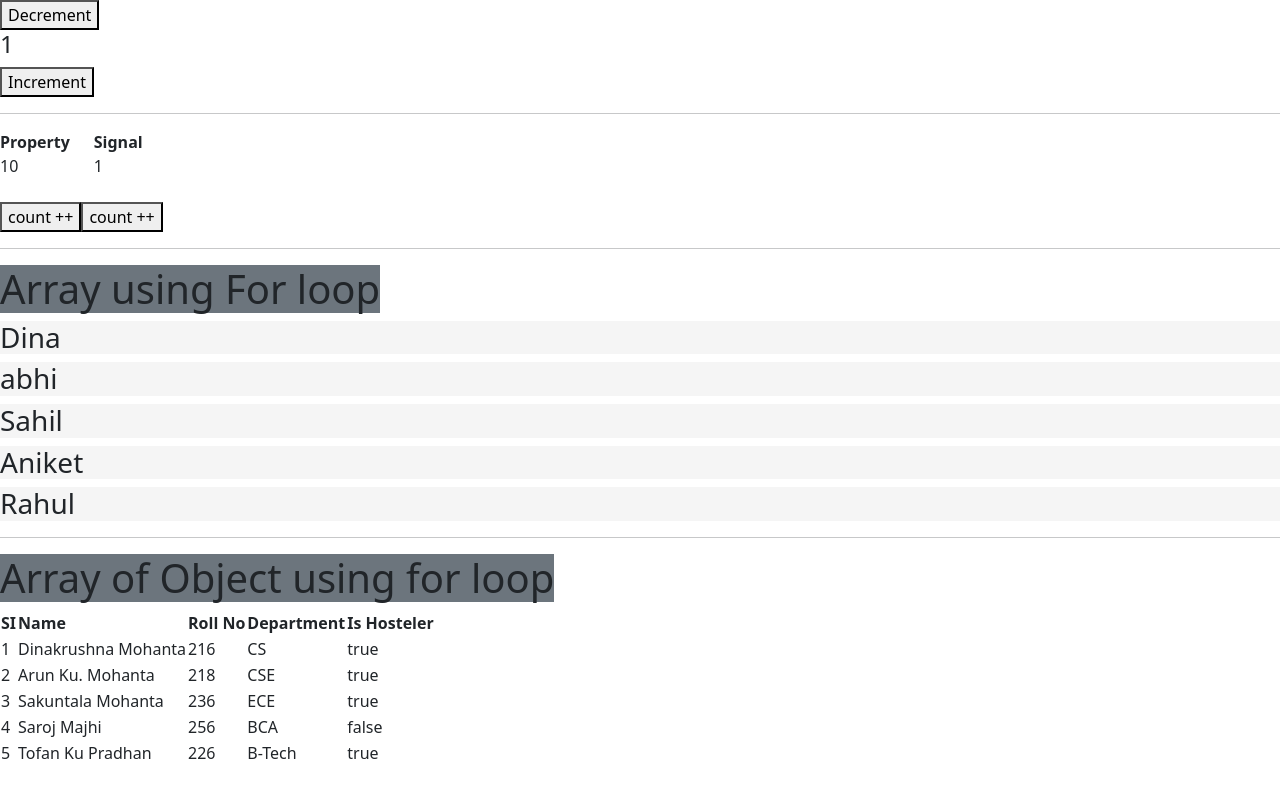
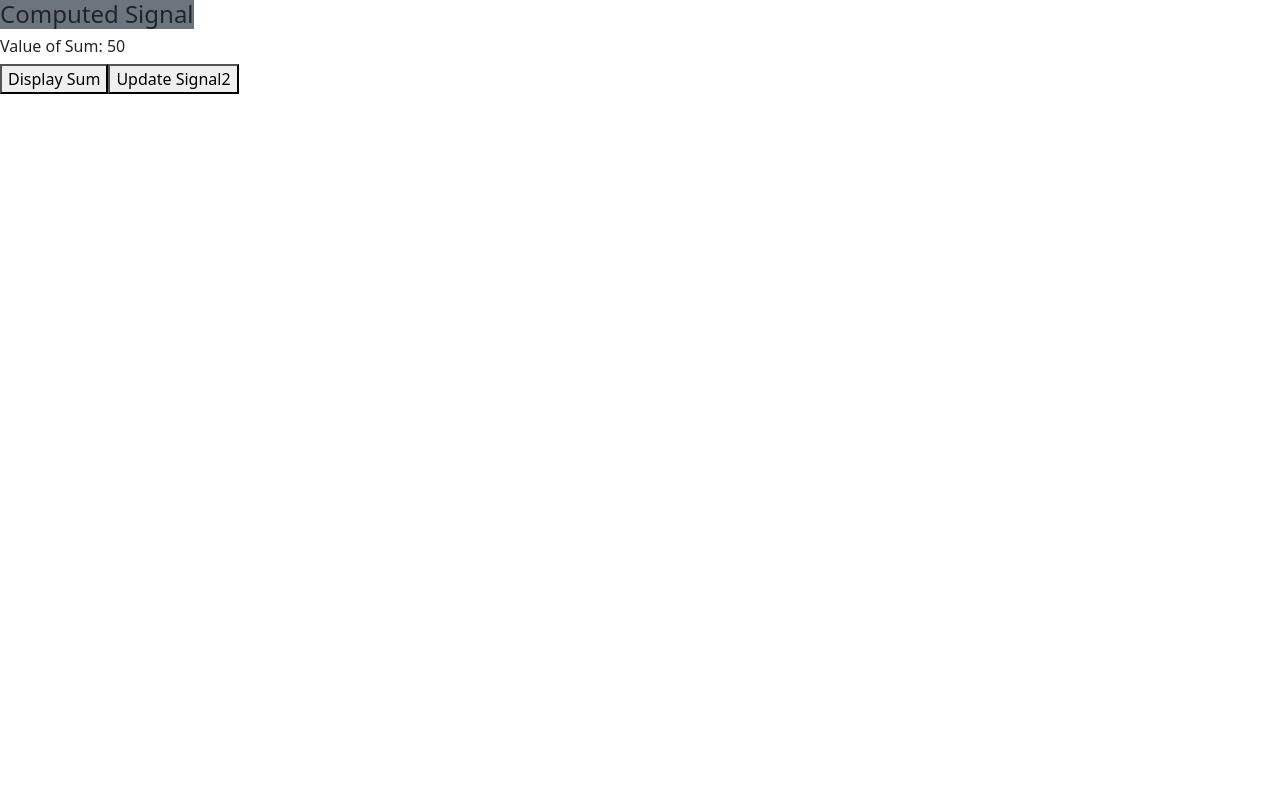
Before and after one commit to Dinakrushna7077/angular-learning, an Angular app: page / in a window 1280 px wide. Built offline with nearby package versions, Linux system fonts and the light colour scheme.

Commit message:
Computed Signal

```diff
--- a/src/app/app.html
+++ b/src/app/app.html
@@ -1,17 +1,28 @@
 
-<div>
+<h4 class="bg-secondary d-inline-block">Computed Signal</h4>
+<br>
+<h6>Value of Sum: {{sum()}}</h6>
+<button (click)="displaySum()">Display Sum</button>
+<button (click)="updateSignal()">Update Signal2</button>
+
+<!-- <h1 class="bg-secondary d-inline-block">Signal data type</h1>
+<br>
+<h4 class="bg-secondary d-inline">Signal value : {{count()}}</h4>
+<br>
+
+<h4 class="bg-secondary d-inline">Signal value : {{count2()}}</h4>
+
+<br>
+
+<button (click)="setCountValue()">Update Signal</button> -->
+
+
+
+<!-- <div>
   <button (click)="updateSignal('dec')">Decrement</button>
   <h4>{{count()}}</h4>
   <button (click)="updateSignal('inc')">Increment</button>
 </div>
-
-
-
-
-
-
-
-
 
 
 <hr>
@@ -61,7 +72,7 @@
       <td>{{std.hostel}}</td>
     </tr>
   }
-</table>
+</table> -->
 
 
 
--- a/src/app/app.ts
+++ b/src/app/app.ts
@@ -1,4 +1,4 @@
-import { Component, effect, signal } from '@angular/core';
+import { Component, computed, effect, signal, WritableSignal } from '@angular/core';
 //import { RouterOutlet } from '@angular/router';
 
 
@@ -9,58 +9,80 @@ import { Component, effect, signal } from '@angular/core';
   styleUrl: './app.css'
 })
 export class App {
-  x=10;
-  count=signal(1);
 
-  updateSignal(ind:string)
+  n1=signal(40);
+  n2=signal(10);
+  sum=computed(() => this.n1() + this.n2());
+
+  displaySum()
   {
-    if(ind==='inc')
-      this.count.set(this.count()+1)
-    else
-      this.count.set(this.count()-1)
+    console.log("Updating sum...");
+    console.log("Sum: ",this.sum());
+    console.log("Updated Sum: ",this.sum());
+  }
+  updateSignal()
+  {
+    this.n2.set(this.n2()+50);
   }
 
 
-  constructor()
-  {
-    effect(()=>{
-      console.log("signal changed to "+this.count())
-    })
-  }
-  students=["Dina","abhi","Sahil","Aniket","Rahul"];
-  data=
-  [
-    {
-      name:"Dinakrushna Mohanta",
-      roll:216,
-      dept:"CS",
-      hostel:true
-    },
-    {
-      name:"Arun Ku. Mohanta",
-      roll:218,
-      dept:"CSE",
-      hostel:true
-    },
-    {
-      name:"Sakuntala Mohanta",
-      roll:236,
-      dept:"ECE",
-      hostel:true
-    },
-    {
-      name:"Saroj Majhi",
-      roll:256,
-      dept:"BCA",
-      hostel:false
-    },
-    {
-      name:"Tofan Ku Pradhan",
-      roll:226,
-      dept:"B-Tech",
-      hostel:true
-    }
-  ]
+
+
+
+
+
+
+  // x=10;
+  // count=signal(1);
+
+  // updateSignal(ind:string)
+  // {
+  //   if(ind==='inc')
+  //     this.count.set(this.count()+1)
+  //   else
+  //     this.count.set(this.count()-1)
+  // }
+
+  // constructor()
+  // {
+  //   effect(()=>{
+  //     console.log("signal changed to "+this.count())
+  //   })
+  // }
+  // students=["Dina","abhi","Sahil","Aniket","Rahul"];
+  // data=
+  // [
+  //   {
+  //     name:"Dinakrushna Mohanta",
+  //     roll:216,
+  //     dept:"CS",
+  //     hostel:true
+  //   },
+  //   {
+  //     name:"Arun Ku. Mohanta",
+  //     roll:218,
+  //     dept:"CSE",
+  //     hostel:true
+  //   },
+  //   {
+  //     name:"Sakuntala Mohanta",
+  //     roll:236,
+  //     dept:"ECE",
+  //     hostel:true
+  //   },
+  //   {
+  //     name:"Saroj Majhi",
+  //     roll:256,
+  //     dept:"BCA",
+  //     hostel:false
+  //   },
+  //   {
+  //     name:"Tofan Ku Pradhan",
+  //     roll:226,
+  //     dept:"B-Tech",
+  //     hostel:true
+  //   }
+  // ]
 
 
 
```
